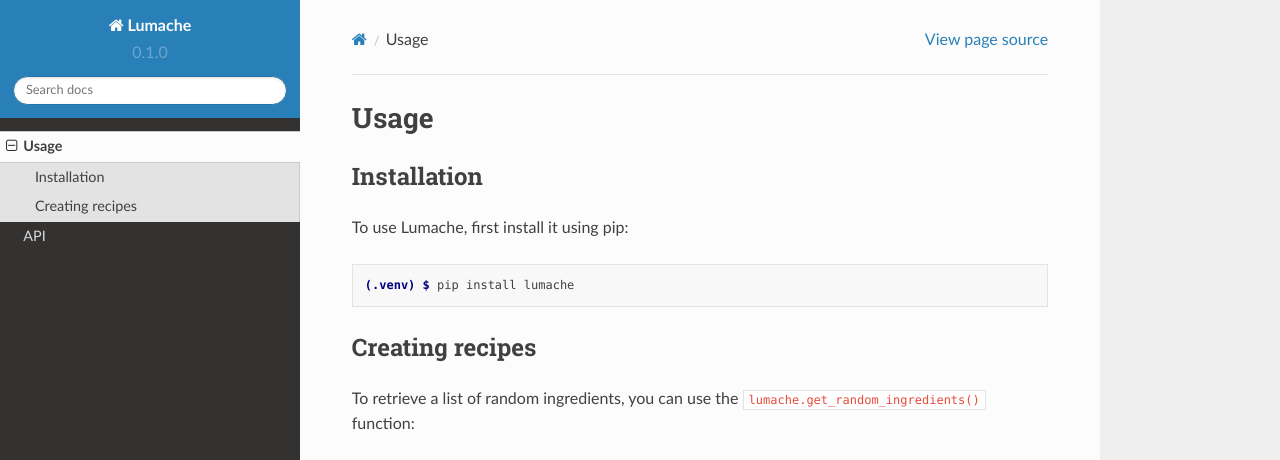
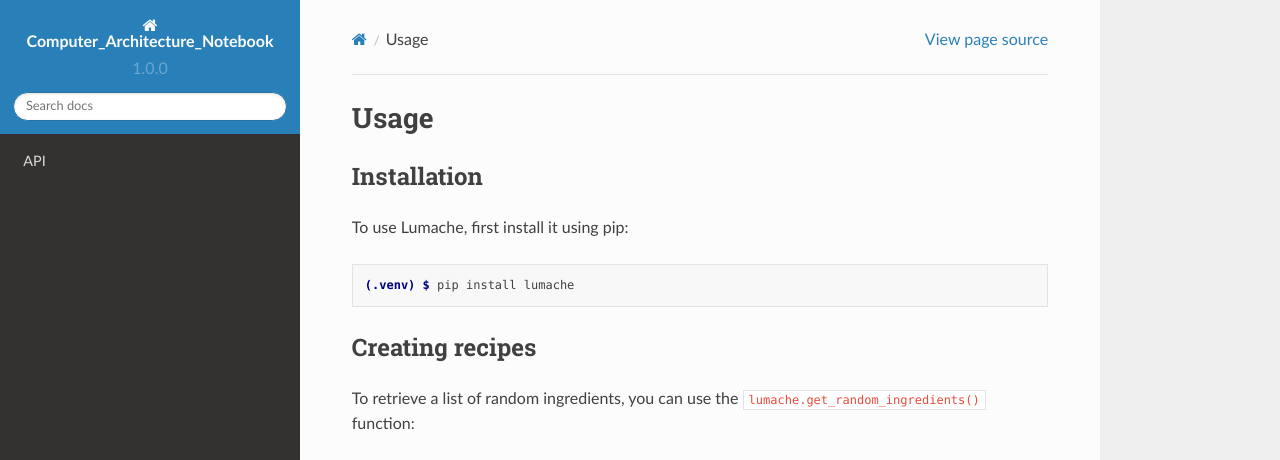
Before and after one commit to zhangkanqi/Computer_Architecture_Notebook, a Sphinx documentation site: the page built from docs/source/1usage.rst, in a window 1280 px wide and 1095 px high. Shown: the top 460 px of the window. Built offline with Sphinx 7.4.7 and the Read the Docs theme 2.0.0, drawn with Linux system fonts in a browser that asks for light colours; pages that are not in the unit, such as notebooks, are missing from menus; some of the changed text lies outside the part shown; grey boxes are pictures that could not be loaded.

Commit message:
修改template测试

```diff
--- a/docs/source/conf.py
+++ b/docs/source/conf.py
@@ -2,12 +2,12 @@
 
 # -- Project information
 
-project = 'Lumache'
-copyright = '2021, Graziella'
-author = 'Graziella'
+project = 'Computer_Architecture_Notebook'
+copyright = '2022, kkqq'
+author = 'kkqq'
 
-release = '0.1'
-version = '0.1.0'
+release = '1.0'
+version = '1.0.0'
 
 # -- General configuration
 
```
Also changed, not shown: docs/source/usage.md (added, +5 -0 lines), docs/source/1usage.rst (renamed from docs/source/usage.rst).
